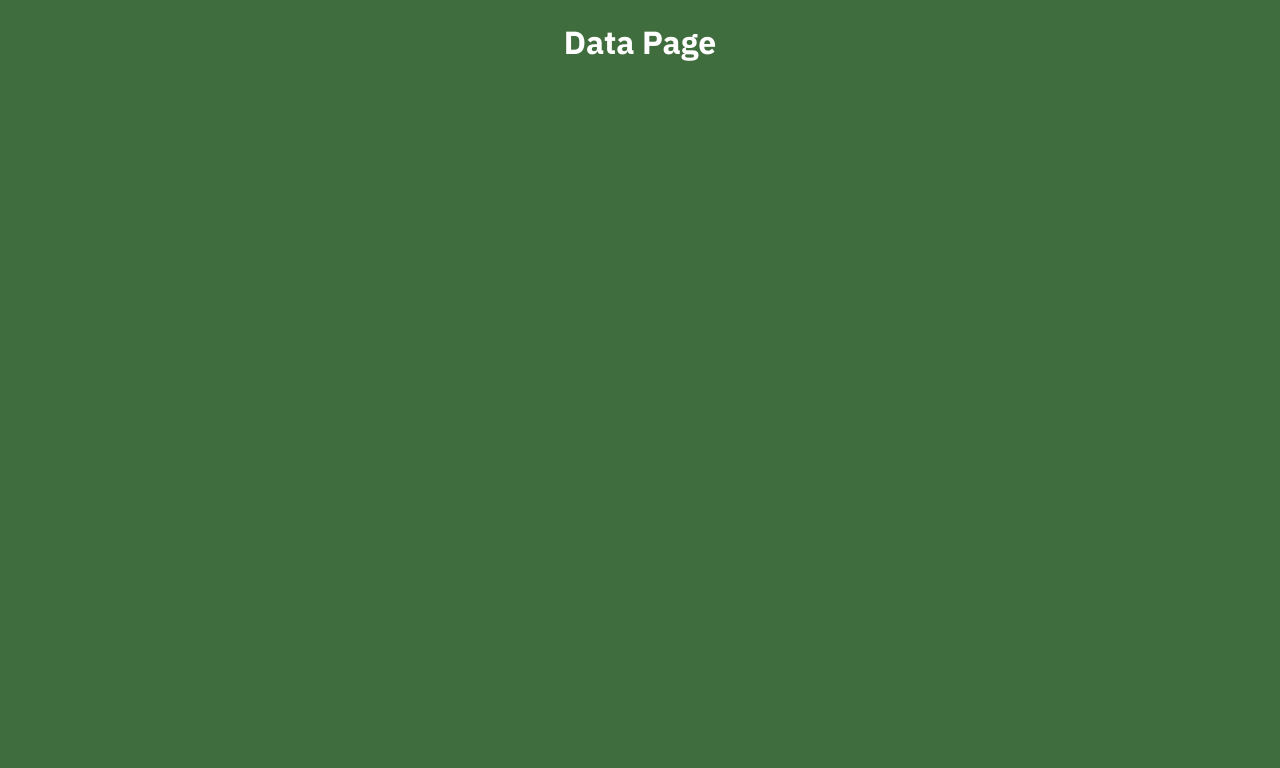
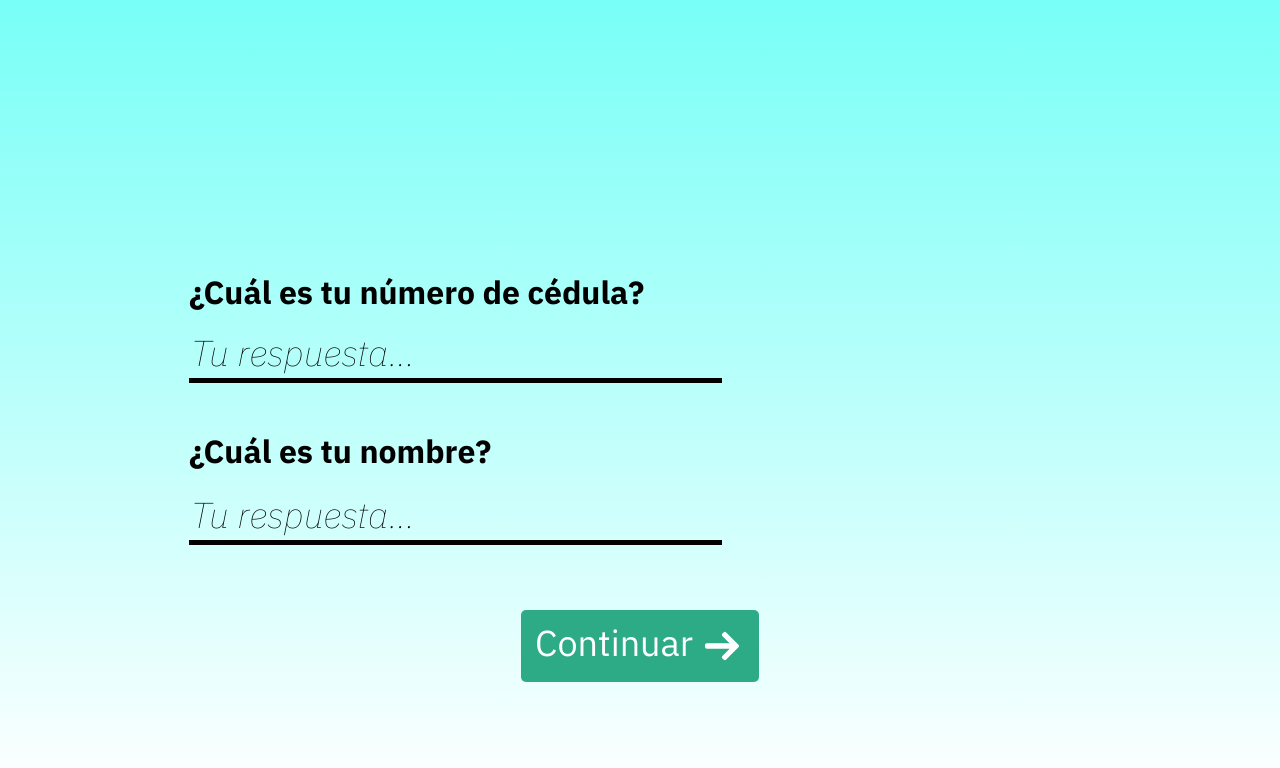
Before and after one commit to Royvargas55/innovation-club-caribe, a React app: page /data-page in a window 1280 px wide. Shown: the top 768 px of the page. Built offline with nearby package versions, Linux system fonts and the light colour scheme.

Commit message:
[add] Input component, data page structure and styles

```diff
--- /dev/null
+++ b/src/components/Input.jsx
@@ -0,0 +1,14 @@
+import React from 'react'
+
+// Styles
+import '../styles/components/Input.scss';
+
+const Input = ({placeholder}) => {
+    return (
+        <>
+            <input className='input' type="text" placeholder={placeholder}/>
+        </>
+    );
+};
+
+export default Input;
--- a/src/containers/DataPage.jsx
+++ b/src/containers/DataPage.jsx
@@ -1,10 +1,33 @@
 import React from 'react';
+import { Link } from 'react-router-dom';
+
+// Components
+import Input from '../components/Input';
+import Button from '../components/Button/Button'
+
+// Styles
+import '../styles/components/DataPage.scss';
 
 const DataPage = () => {
     return (
-        <div>
-            <h1>Data Page</h1>
-        </div>
+        <>
+            <div className='data'>
+                <div className='data__form'>
+                    <div className='data__form__inputs'>
+                        <h1 className='data__form__inputs__id'>¿Cuál es tu número de cédula?</h1>
+                        <Input placeholder='Tu respuesta...'/>
+                        <h1 className='data__form__inputs__name'>¿Cuál es tu nombre?</h1>
+                        <Input placeholder='Tu respuesta...'/>
+                    </div>
+                    <div className='data__form__group'>
+
+                    </div>
+                </div>
+                <div className='data__button'>
+                    <Link to='/video'><Button text='Continuar'></Button></Link>
+                </div>
+            </div>
+        </>
     )
 };
 
--- a/src/containers/Home.jsx
+++ b/src/containers/Home.jsx
@@ -1,28 +1,32 @@
-import React from 'react'
-import { Link } from 'react-router-dom'
+import React from 'react';
+import { Link } from 'react-router-dom';
 
 // Components
-import Button from '../components/Button/Button'
+import Button from '../components/Button/Button';
 
 // Styles
-import '../styles/components/Home.scss'
+import '../styles/components/Home.scss';
 
 const Home = () => {
 
     const handleClick = () => {
         console.log('Click');
-    }
+    };
 
     return (
         <div>
-            <div className='title'>
-                <h2>31 de agosto</h2>
-                <h1>Día de la</h1>
-                <h1>Cultura Afrocostarricense</h1>
+            <div className='home'>
+                <div className='home__title'>
+                    <h2 className='home__title__date'>31 de agosto</h2>
+                    <h1 className='home__title__day'>Día de la</h1>
+                    <h1 className='home__title__day'>Cultura Afrocostarricense</h1>
+                </div>
+                <div className='home__button'>
+                    <Link to='/video'><Button text='Comencemos' method={handleClick}></Button></Link>
+                </div>
             </div>
-            <Link to='/video'><Button text='Comencemos' method={handleClick}></Button>  </Link>
         </div>
-    )
-}
+    );
+};
 
 export default Home;
--- /dev/null
+++ b/src/styles/components/DataPage.scss
@@ -0,0 +1,24 @@
+@import "../index.scss";
+
+.data {
+  height: 100vh;
+  width: 100%;
+  font-family: $IBM-font;
+  color: #000000;
+  background: linear-gradient(180deg, #78fff7 0%, rgba(106, 255, 210, 0) 100%);
+}
+
+.data__form__inputs {
+  padding: 250px 0 0 189px;
+  .data__form__inputs__id {
+    margin-bottom: 13px;
+  }
+  .data__form__inputs__name {
+    margin: 47px 0 16px 0;
+  }
+}
+
+.data__button {
+  margin-top: 65px;
+  text-align: center;
+}
--- a/src/styles/components/Home.scss
+++ b/src/styles/components/Home.scss
@@ -1,18 +1,19 @@
 @import "../index.scss";
 
-body {
+.home {
+  height: 100vh;
   background-color: $green-color;
-  font-family: $IBM-font;
-  color: white;
   text-align: center;
 }
 
-.title {
-  margin: 15px;
-  h1 {
+.home__title {
+  padding: 15px;
+  font-family: $IBM-font;
+  color: white;
+  .home__title__day {
     margin: 0%;
   }
-  h2 {
+  .home__title__date {
     font-weight: normal;
   }
 }
--- /dev/null
+++ b/src/styles/components/Input.scss
@@ -0,0 +1,23 @@
+@import "../index.scss";
+
+@mixin font-style-input {
+  font-family: $IBM-font;
+  font-style: italic;
+  font-weight: 100;
+  font-size: 36px;
+  line-height: 47px;
+  color: #000000;
+}
+
+.input {
+  width: 529px;
+  height: 50px;
+  outline: none;
+  border: none;
+  background-color: transparent;
+  border-bottom: 5px solid #000000;
+  @include font-style-input;
+  &::placeholder {
+    @include font-style-input;
+  }
+}
--- a/src/styles/components/Video.scss
+++ b/src/styles/components/Video.scss
@@ -1,5 +1,16 @@
+@import "../index.scss";
+
+.video {
+  height: 100vh;
+  background-color: $green-color;
+  text-align: center;
+  font-family: $IBM-font;
+  color: white;
+}
+
 .video__title {
-  margin-top: 46px;
+  margin: 0%;
+  padding-top: 46px;
 }
 
 .video__player {
@@ -10,7 +21,7 @@
 
 .video__rails {
   position: relative;
-  top: 55px;
+  top: 80px;
   display: inline-block;
   vertical-align: top;
   line-height: 0;
--- a/src/styles/index.scss
+++ b/src/styles/index.scss
@@ -1,6 +1,6 @@
-@import '~font-awesome/css/font-awesome.css';
-@import url('https://fonts.googleapis.com/css2?family=IBM+Plex+Sans:ital,wght@0,100;0,400;0,700;1,100;1,400;1,700&display=swap');
-$IBM-font: 'IBM Plex Sans', sans-serif;
+@import "~font-awesome/css/font-awesome.css";
+@import url("https://fonts.googleapis.com/css2?family=IBM+Plex+Sans:ital,wght@0,100;0,400;0,700;1,100;1,400;1,700&display=swap");
+$IBM-font: "IBM Plex Sans", sans-serif;
 $green-color: #406d3d;
 
 // Cleaning style
```
